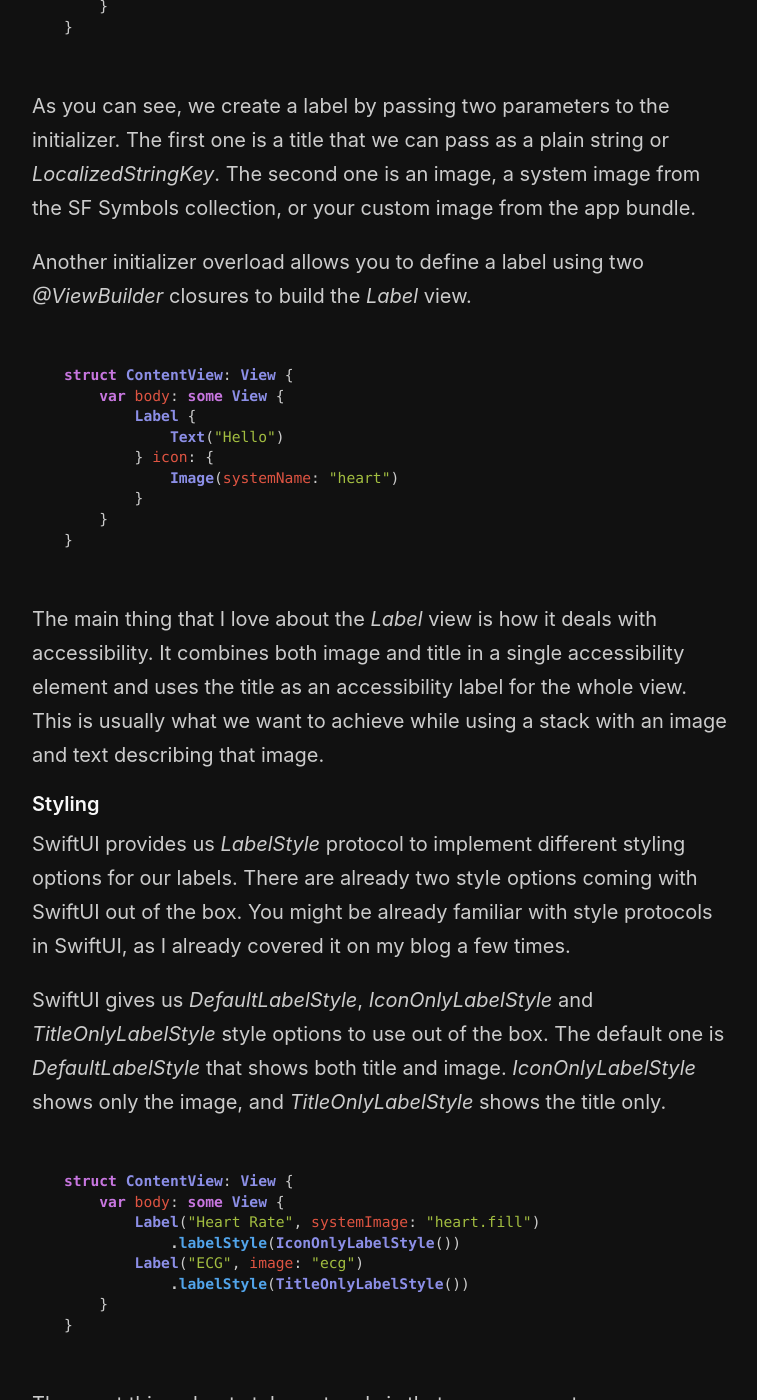
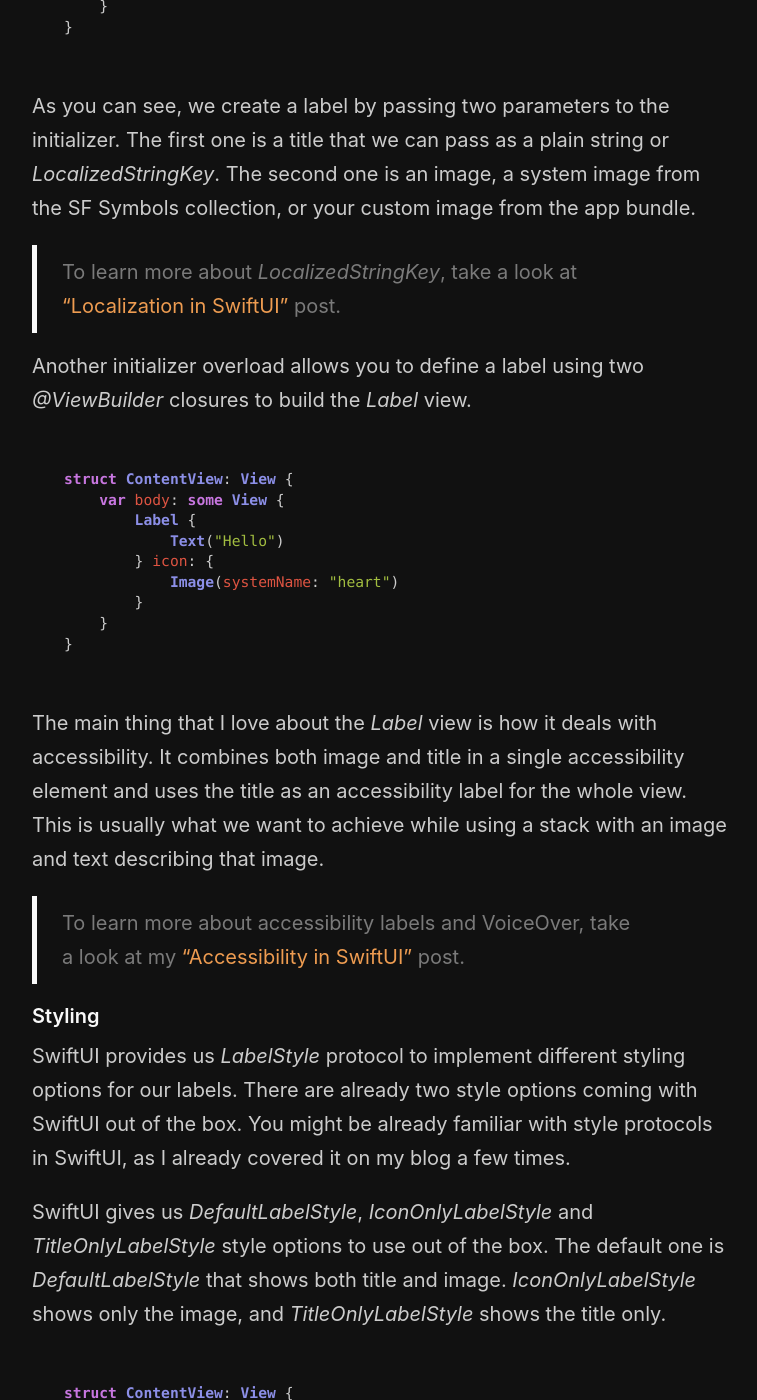
Before and after one commit to mecid/mecid.github.io, a Jekyll site: the page built from _posts/2020-12-23-labels-in-swiftui.md, in a window 1280 px wide and 1400 px high, scrolled down 802 px. Shown: the whole window, without its empty margins (258-1015 px from the left). Built offline with Jekyll 4.4.1, drawn with Linux system fonts in a browser that asks for light colours; some of the changed text lies outside the part shown.

Commit message:
Reference posts added to labels post

````diff
--- a/_posts/2020-12-23-labels-in-swiftui.md
+++ b/_posts/2020-12-23-labels-in-swiftui.md
@@ -24,6 +24,8 @@ struct ContentView: View {
 
 As you can see, we create a label by passing two parameters to the initializer. The first one is a title that we can pass as a plain string or *LocalizedStringKey*. The second one is an image, a system image from the SF Symbols collection, or your custom image from the app bundle.
 
+> To learn more about *LocalizedStringKey*, take a look at ["Localization in SwiftUI"](/2019/10/16/localization-in-swiftui/) post.
+
 Another initializer overload allows you to define a label using two *@ViewBuilder* closures to build the *Label* view.
 
 ```swift
@@ -39,6 +41,8 @@ struct ContentView: View {
 ```
 
 The main thing that I love about the *Label* view is how it deals with accessibility. It combines both image and title in a single accessibility element and uses the title as an accessibility label for the whole view. This is usually what we want to achieve while using a stack with an image and text describing that image.
+
+> To learn more about accessibility labels and VoiceOver, take a look at my ["Accessibility in SwiftUI"](/2019/09/10/accessibility-in-swiftui/) post.
 
 #### Styling
 SwiftUI provides us *LabelStyle* protocol to implement different styling options for our labels. There are already two style options coming with SwiftUI out of the box. You might be already familiar with style protocols in SwiftUI, as I already covered it on my blog a few times.
@@ -89,5 +93,7 @@ struct ContentView: View {
 
 As you can see in the example above, we create a custom label style called *AccessibleLabelStyle*. It uses the environment to read the size category and layout items appropriately. We use *labelStyle* modifier to set and share the style for labels using the environment.
 
+> To learn more about sharing styles using the environment, take a look at my ["Styling custom SwiftUI views using environment"](/2020/12/09/styling-custom-swiftui-views-using-environment/) post.
+
 #### Conclusion
 Today we learned about another great SwiftUI view that provides us a lot of ways for customization and styling. I hope you enjoy the post. Feel free to follow me on [Twitter](https://twitter.com/mecid) and ask your questions related to this article. Thanks for reading, and see you next week!
````
